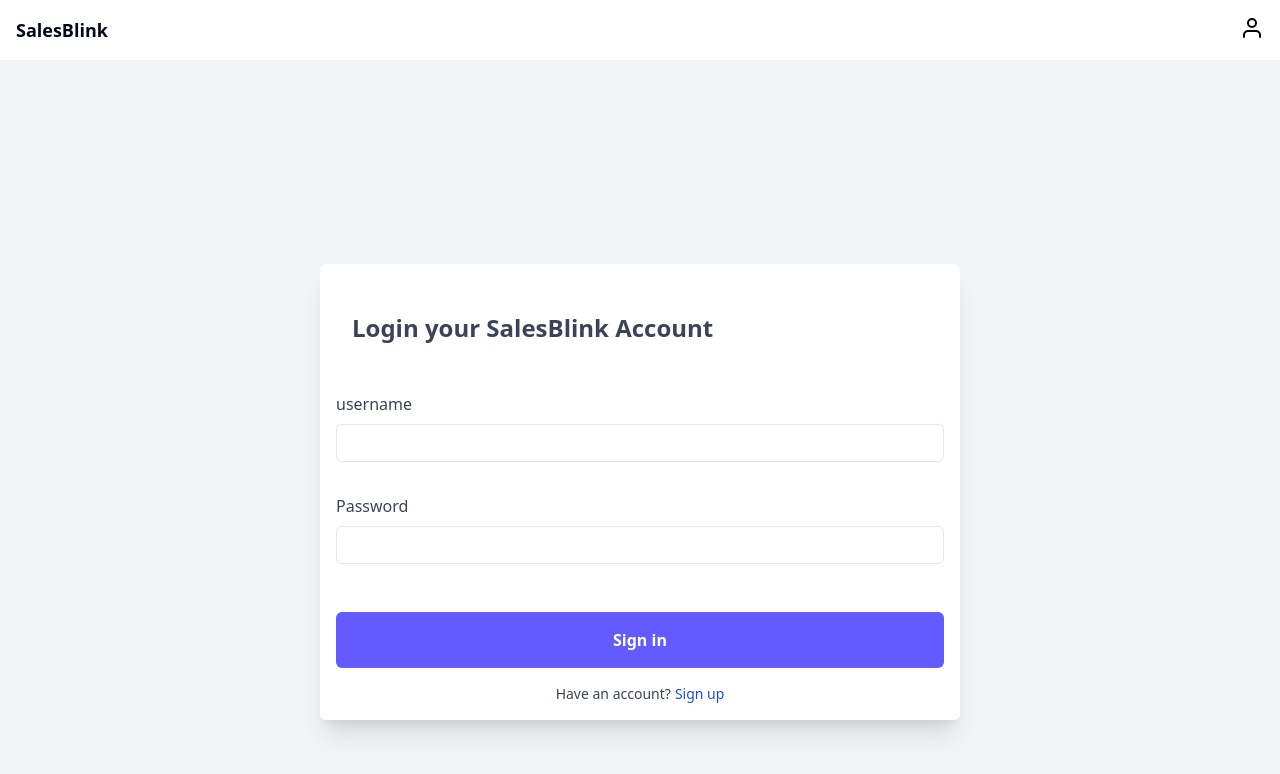
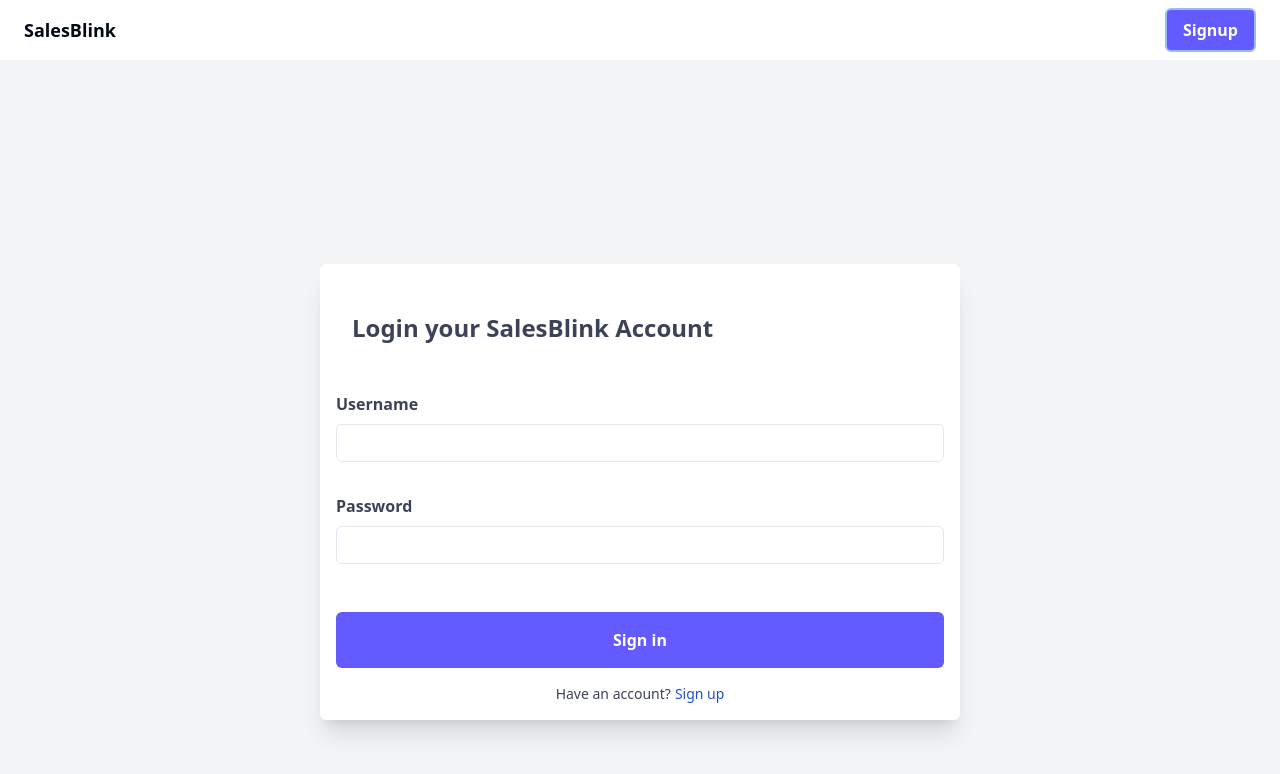
Before and after one commit to ShyanRoyChoudhury/Flow, a React (Vite) app: page /signin in a window 1280 px wide. Shown: the top 774 px of the page. Built offline with nearby package versions, Linux system fonts and the light colour scheme.

Commit message:
authentication update

```diff
--- a/src/components/SigninCard.tsx
+++ b/src/components/SigninCard.tsx
@@ -1,6 +1,5 @@
 import signinApi from "@/api/signin";
 import { useState } from "react";
-import { useNavigate } from "react-router-dom";
 
 export function SigninCard({ children }: { children?: React.ReactNode }) {
   const [formData, setFormData] = useState({
@@ -8,7 +7,7 @@ export function SigninCard({ children }: { children?: React.ReactNode }) {
     password: "",
   });
 
-  const navigate = useNavigate()
+
 
   const handleChange = (e: React.ChangeEvent<HTMLInputElement>) => {
     const { name, value } = e.target;
@@ -22,7 +21,7 @@ export function SigninCard({ children }: { children?: React.ReactNode }) {
     try{
       const response = await signinApi(formData);
       if(response.data.message === 'Login successful'){
-        navigate('/')
+        window.location.href='/'
       }
     }catch(err){
       console.error('Signin error',err)
@@ -36,7 +35,7 @@ export function SigninCard({ children }: { children?: React.ReactNode }) {
         </div>
         <form className="space-y-8" onSubmit={handleSignIn}>
           <div className="space-y-2">
-            <label>username</label>
+            <label className="font-semibold">Username</label>
             <input
               name="username"
               value={formData.username}
@@ -46,7 +45,7 @@ export function SigninCard({ children }: { children?: React.ReactNode }) {
           </div>
 
           <div className="space-y-2">
-            <label>Password</label>
+            <label className="font-semibold">Password</label>
             <input
               name="password"
               value={formData.password}
--- a/src/components/navbar.tsx
+++ b/src/components/navbar.tsx
@@ -1,11 +1,34 @@
 import { ProfileSVG } from "@/SVGs/SVG";
+import useAuth from "@/hooks/useAuth";
 
 function Navbar() {
+
+  const isAuthenticated = useAuth();
+  const currentPath = window.location.pathname
+  const handleLogout = () => {
+    localStorage.removeItem('token');
+    window.location.href = '/signin'
+  }
   return (
-    <div className="w-full font-bold p-4 text-lg flex justify-between">
-      <div>SalesBlink</div>
-      <div>
-        <ProfileSVG />
+    <div className="w-full font-bold p-2 px-6 flex justify-between shadow items-center">
+      <div className="text-lg">SalesBlink</div>
+      <div onClick={handleLogout} className="flex">
+        {!isAuthenticated ? (
+          <div>
+            {currentPath==='/signin' ?
+              (<button onClick={()=> window.location.href='/signup'}
+              className="bg-[#635BFF] border-[#9CBAF8] border-2 text-white flex px-4 py-2 rounded-md">
+                Signup
+              </button>) :
+              (<button onClick={()=> window.location.href='/signin'}
+              className="bg-[#635BFF] border-[#9CBAF8] border-2 text-white flex px-4 py-2 rounded-md">
+                Signin
+              </button>)
+            }
+          </div>
+          ) :
+          <ProfileSVG />
+        }
       </div>
     </div>
   );
--- /dev/null
+++ b/src/hooks/useAuth.ts
@@ -0,0 +1,42 @@
+import { useState, useEffect } from 'react';
+import axios from 'axios';
+
+import { backendURL } from '@/lib/config';
+
+const useAuth = () => {
+    let [isAuthenticated, setIsAuthenticated] = useState<boolean>(true);
+
+    useEffect(() => {
+        const token = localStorage.getItem('token');
+        if (!token) {
+            setIsAuthenticated(false);
+            return;
+        }
+
+        const validateToken = async () => {
+            try {
+                const response = await axios.get(`${backendURL}/validate-token`, {
+                    headers: {
+                        'Authorization': `Bearer ${token}`
+                    }
+                });
+
+                if (response.data.message === 'verified') {
+                    setIsAuthenticated(true);
+                } else {
+                    throw new Error('Token not verified');
+                }
+            } catch (error) {
+                console.log('Token verification error', error)
+                setIsAuthenticated(false);
+            }
+        };
+
+        validateToken();
+    }, [isAuthenticated]);
+
+
+    return isAuthenticated;
+};
+
+export default useAuth;
--- a/src/views/EditorPage.tsx
+++ b/src/views/EditorPage.tsx
@@ -2,16 +2,28 @@ import MuiModal from "@/Modals/MuiModal";
 import Button from "../components/Button";
 import VisualEditor from "../components/VisualEditor";
 import { CrossSVG, PencilSVG, TickSVG } from "@/SVGs/SVG";
-import { useState } from "react";
+import { useEffect, useState } from "react";
 import scheduleEmail from "@/api/sendMail";
 import { messageBody, subject } from "@/lib/utils";
 import { useRecoilValue } from "recoil";
 import delayData from "@/store/delayData";
+import useAuth from "@/hooks/useAuth";
+import { useNavigate } from "react-router-dom";
 
-function EditorPage(): JSX.Element {
+function EditorPage() {
   const [sequenceName, setSequenceName] = useState<string>("Test Sequence");
   const [isTextBoxActive, setIsTextBoxActive] = useState<boolean>(false);
   const delay = useRecoilValue(delayData);
+  const navigate = useNavigate();
+
+  const isAuthenticated = useAuth();
+  useEffect(()=>{
+
+    if(!isAuthenticated){
+      navigate('/signin')
+    }
+  }, [isAuthenticated]);
+
   const handleChange = (e: React.ChangeEvent<HTMLTextAreaElement>) => {
     setSequenceName(e.target.value);
   };
```
Also changed, not shown: 1 other file (tests, documents, lock files or other folders).
